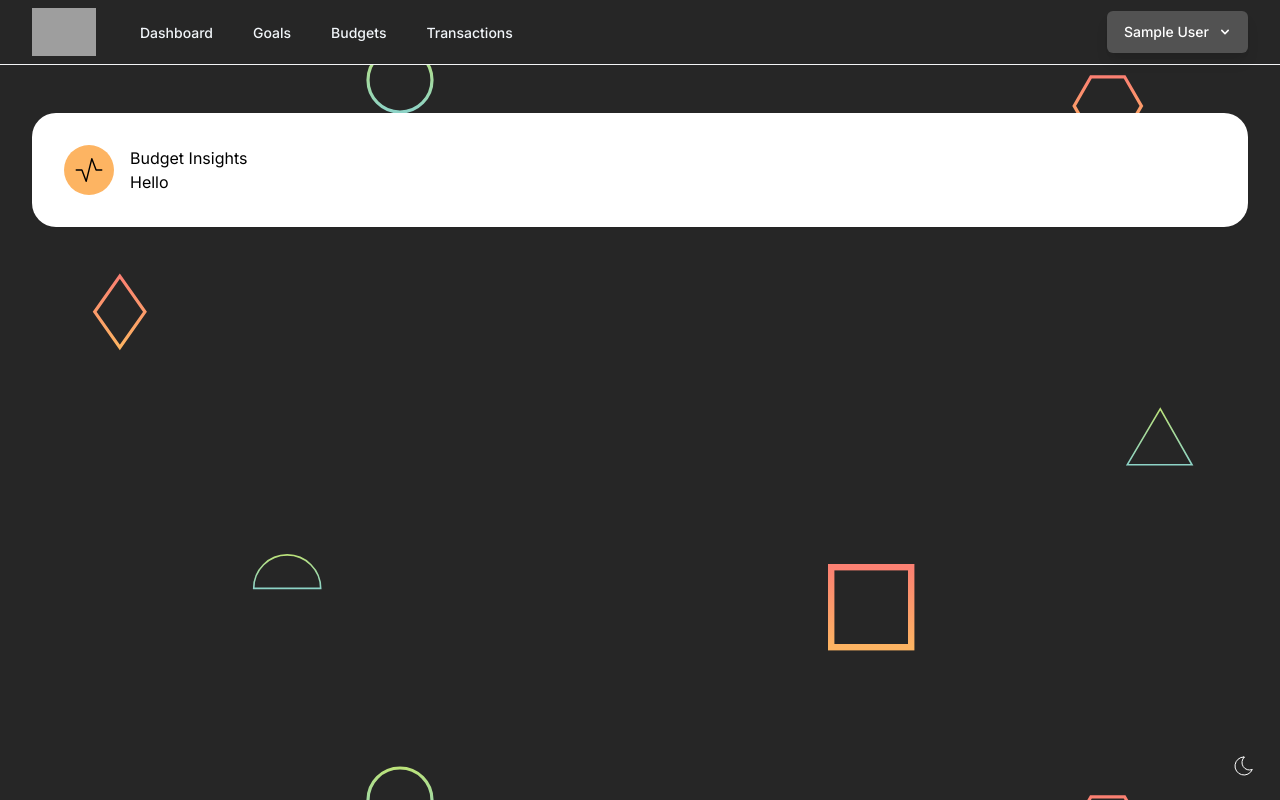
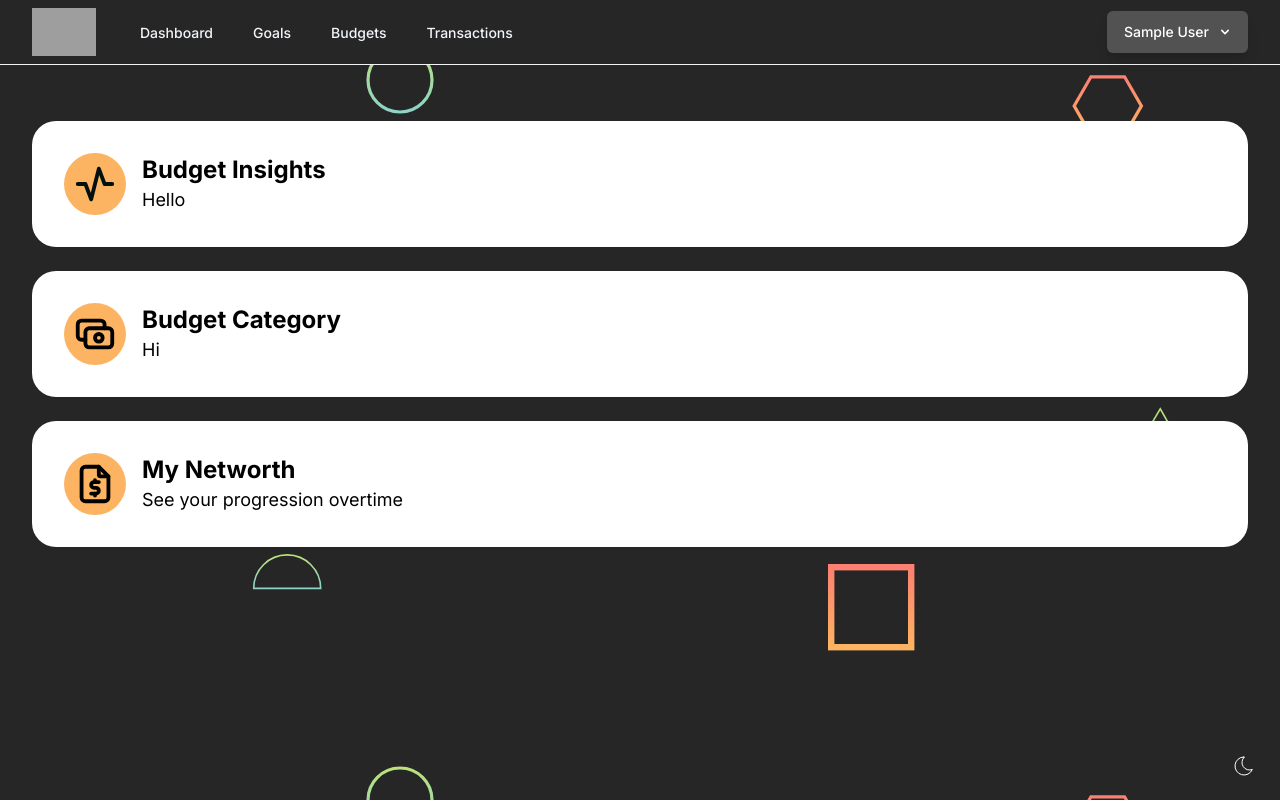
Before and after one commit to npeteros/AuditPH-TS, a Next.js app: page /reports in a window 1280 px wide. Built offline with nearby package versions, Linux system fonts and the light colour scheme; no server answers; the database is empty; sample sign-in values are in the browser's storage; grey boxes are pictures that could not be loaded.

Commit message:
NEAL BAYOT GA REVERT NAKO COLORS

```diff
--- a/src/app/reports/page.tsx
+++ b/src/app/reports/page.tsx
@@ -11,23 +11,55 @@ export default async function Page() {
     const transactions = await fetchTransactions(String(session?.user?.email));
 
     return (
-
+        <>
             <div className="max-w-7xl mx-auto p-4 sm:p-6 lg:p-8">
-            <div className="w-full bg-white border-gray-300 focus:border-indigo-300 rounded-3xl shadow-sm my-4">
+                <div className="w-full bg-white border-gray-300 focus:border-indigo-300 rounded-3xl shadow-sm my-6">
                     <div className="p-4 flex">
                         <div className="bg-[#fdb462] w-fit rounded-full p-2 m-4">
-                        <svg width="34" height="34" fill="none" stroke="#000" strokeLinecap="round" strokeLinejoin="round" strokeWidth="1" viewBox="0 0 24 24" xmlns="http://www.w3.org/2000/svg">
+                            <svg width="46" height="46" fill="none" stroke="#001110" stroke-linecap="round" stroke-linejoin="round" stroke-width="2" viewBox="0 0 24 24" xmlns="http://www.w3.org/2000/svg">
                                 <path d="M3 12h4l3 8 4-16 3 8h4"></path>
                             </svg>
                         </div>
                         <div className="flex flex-col justify-center">
-                        <div>Budget Insights</div>
-                        <div>Hello</div>
+                            <div className="font-bold text-2xl ">Budget Insights</div>
+                            <div className="text-lg">Hello</div>
                         </div>
                     </div>
                 </div>
 
+                <div className="w-full bg-white border-gray-300 focus:border-indigo-300 rounded-3xl shadow-sm my-6">
+                    <div className="p-4 flex">
+                        <div className="bg-[#fdb462] w-fit rounded-full p-2 m-4">
+                            <svg width="46" height="46" fill="none" stroke="currentColor" stroke-linecap="round" stroke-linejoin="round" stroke-width="2" viewBox="0 0 24 24" xmlns="http://www.w3.org/2000/svg">
+                                <path d="M19 9H9a2 2 0 0 0-2 2v6a2 2 0 0 0 2 2h10a2 2 0 0 0 2-2v-6a2 2 0 0 0-2-2Z"></path>
+                                <path d="M14 16a2 2 0 1 0 0-4 2 2 0 0 0 0 4Z"></path>
+                                <path d="M17 9V7a2 2 0 0 0-2-2H5a2 2 0 0 0-2 2v6a2 2 0 0 0 2 2h2"></path>
+                            </svg>
+                        </div>
+                        <div className="flex flex-col justify-center">
+                            <div className="font-bold text-2xl">Budget Category</div>
+                            <div className="text-lg">Hi</div>
+                        </div>
+                    </div>
+                </div>
 
+                <div className="w-full bg-white border-gray-300 focus:border-indigo-300 rounded-3xl shadow-sm my-6">
+                    <div className="p-4 flex">
+                        <div className="bg-[#fdb462] w-fit rounded-full p-2 m-4">
+                            <svg width="46" height="46" fill="none" stroke="currentColor" stroke-linecap="round" stroke-linejoin="round" stroke-width="2" viewBox="0 0 24 24" xmlns="http://www.w3.org/2000/svg">
+                                <path d="M14 3v4a1 1 0 0 0 1 1h4"></path>
+                                <path d="M17 21H7a2 2 0 0 1-2-2V5a2 2 0 0 1 2-2h7l5 5v11a2 2 0 0 1-2 2Z"></path>
+                                <path d="M14 11h-2.5a1.5 1.5 0 1 0 0 3h1a1.5 1.5 0 1 1 0 3H10"></path>
+                                <path d="M12 10v1m0 6v1-1Z"></path>
+                            </svg>
                         </div>
-    );
+                        <div className="flex flex-col justify-center">
+                            <div className="font-bold text-2xl">My Networth</div>
+                            <div className="text-lg">See your progression overtime</div>
+                        </div>
+                    </div>
+                </div>
+            </div>
+        </>
+    )
 }
```
Lines whose indentation alone changed are shown as unchanged.
